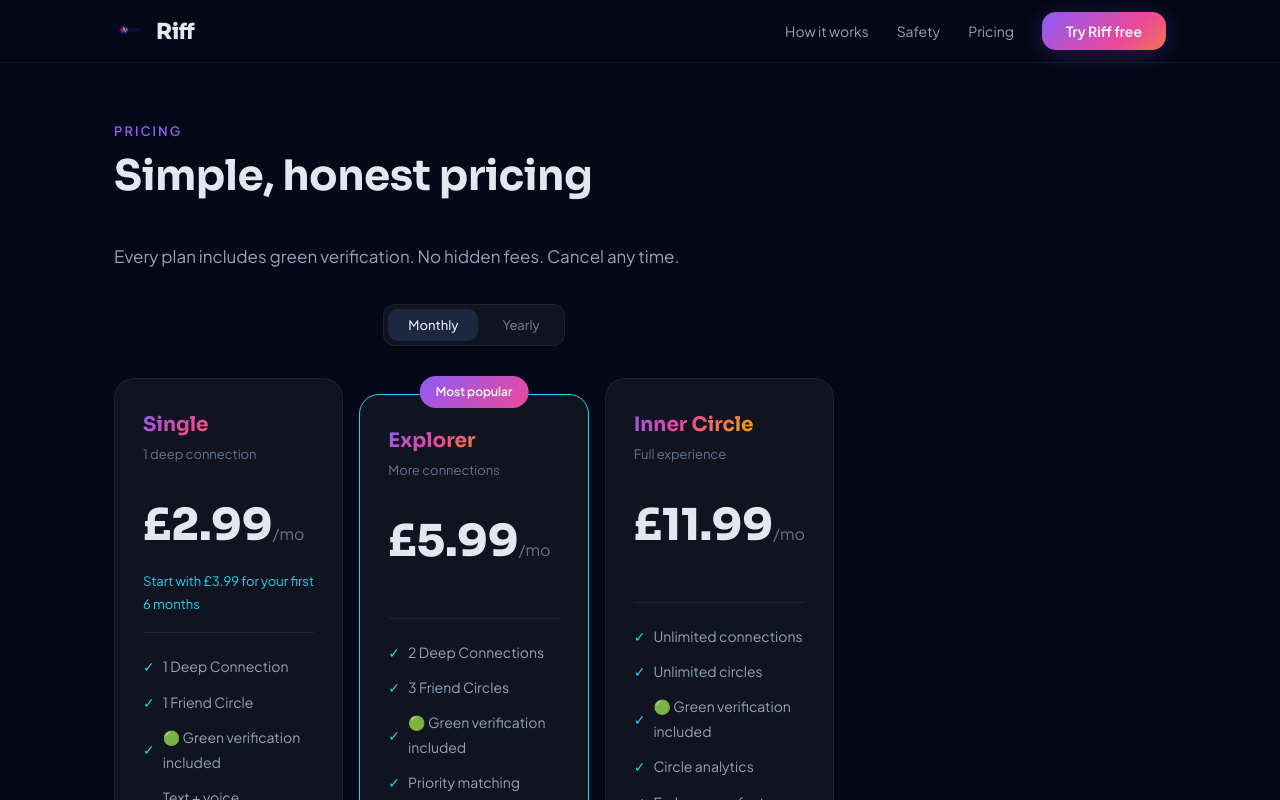
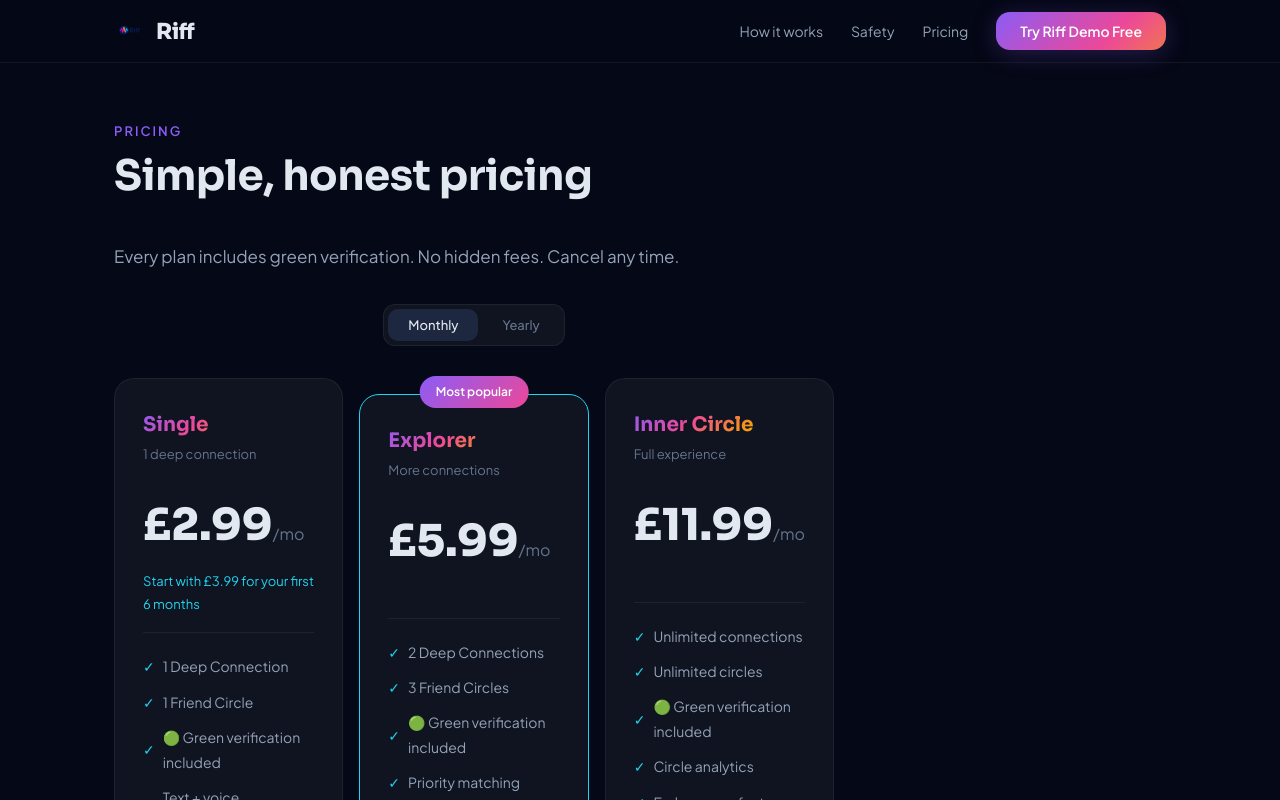
Before and after one commit to ahmadiwoking-ops/Riff-App, a Next.js app: page /pricing in a window 1280 px wide. Shown: the top 800 px of the page. Built offline with nearby package versions, Linux system fonts and the light colour scheme.

Commit message:
Update button text to Try Riff Demo Free

```diff
--- a/app/components/PageShell.js
+++ b/app/components/PageShell.js
@@ -39,7 +39,7 @@
             <Link href="/#how" className="nav-link">How it works</Link>
             <Link href="/#safety" className="nav-link">Safety</Link>
             <Link href="/#pricing" className="nav-link">Pricing</Link>
-            <Link href="/try-bot" className="btn-primary" style={{ padding: '10px 24px', fontSize: 14 }}>Try Riff free</Link>
+            <Link href="/try-bot" className="btn-primary" style={{ padding: '10px 24px', fontSize: 14 }}>Try Riff Demo Free</Link>
           </div>
         </div>
       </nav>
```
